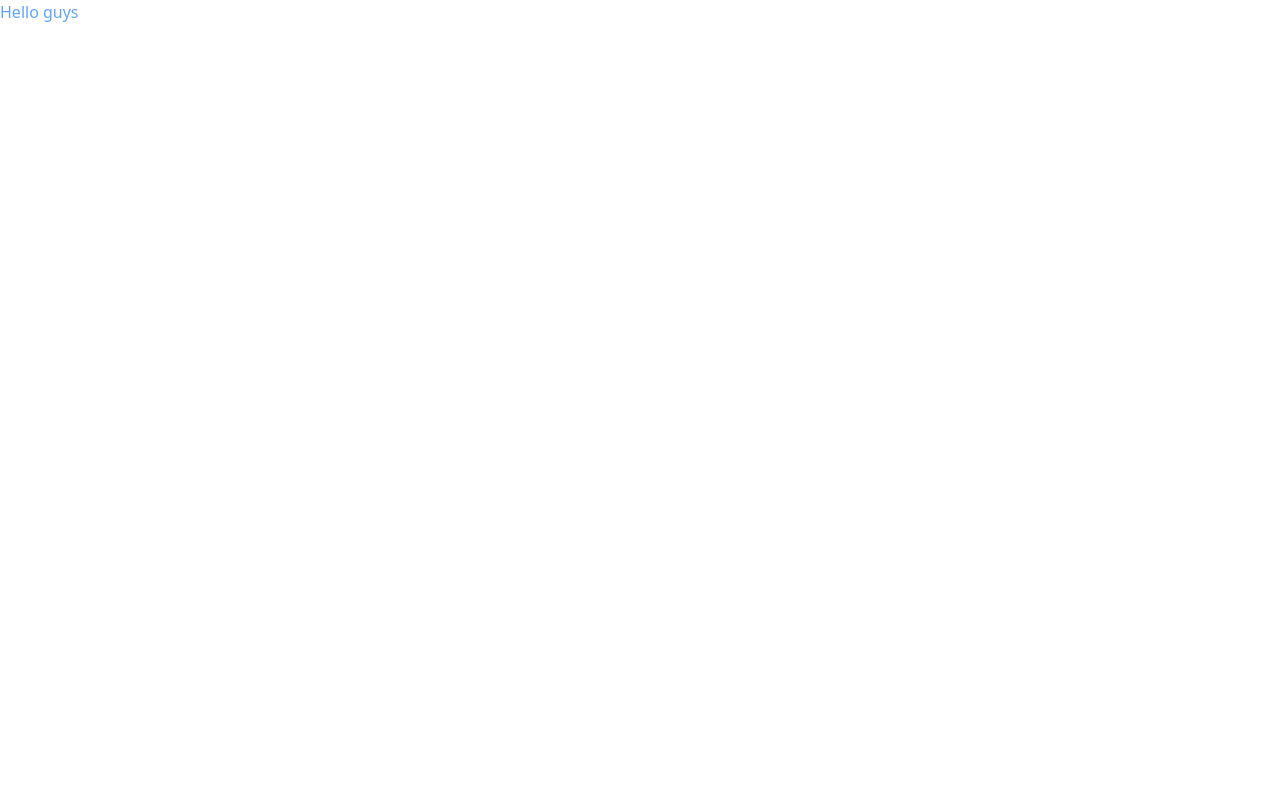
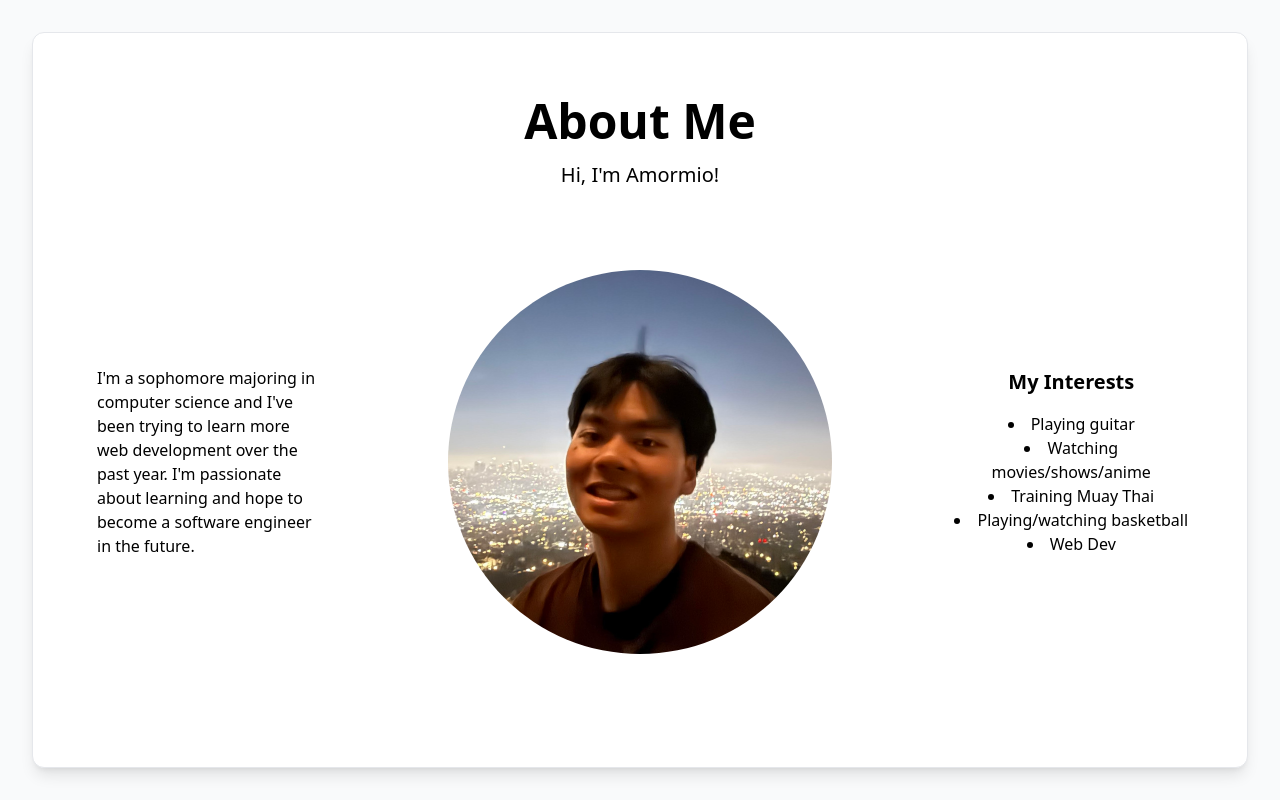
Before and after one commit to Amormio25/cses-dev-task1-frontend, a website built with webpack: page src/template.html in a window 1280 px wide. Built offline with nearby package versions, Linux system fonts and the light colour scheme.

Commit message:
Created simple about me page mostly experimenting with tailwind

```diff
--- a/src/assets/css/style.css
+++ b/src/assets/css/style.css
@@ -1,3 +1,21 @@
 @tailwind base;
 @tailwind components;
 @tailwind utilities;
+
+@layer base {
+  * {
+    @apply m-0 box-border p-0;
+    font-family:
+      system-ui,
+      -apple-system,
+      BlinkMacSystemFont,
+      "Segoe UI",
+      Roboto,
+      Oxygen,
+      Ubuntu,
+      Cantarell,
+      "Open Sans",
+      "Helvetica Neue",
+      sans-serif;
+  }
+}
--- a/src/template.html
+++ b/src/template.html
@@ -1,11 +1,44 @@
 <!doctype html>
-<html lang="en">
+<html class="h-screen w-screen overflow-hidden" lang="en">
   <head>
     <meta charset="UTF-8" />
     <meta name="viewport" content="width=device-width, initial-scale=1.0" />
     <title>About Me</title>
   </head>
-  <body>
-    <div class="text-blue-400">Hello guys</div>
+  <body
+    class="h-screen w-screen overflow-auto bg-gray-50 sm:overflow-hidden md:overflow-hidden"
+  >
+    <div
+      class="m-8 flex h-[calc(100%-4rem)] w-[calc(100%-4rem)] flex-col items-center justify-center overflow-auto rounded-xl border bg-white p-8 pt-16 shadow-lg sm:overflow-hidden md:overflow-hidden"
+    >
+      <h1 class="mb-4 pt-8 text-3xl font-semibold md:pt-0 md:text-5xl">
+        About Me
+      </h1>
+      <h3 class="text-lg md:text-xl">Hi, I'm Amormio!</h3>
+      <div
+        class="grid h-full w-full grid-cols-1 items-center justify-items-center text-center md:grid-cols-[1fr_2fr_1fr]"
+      >
+        <div id="intro" class="min-w-52 p-8 text-left">
+          I'm a sophomore majoring in computer science and I've been trying to
+          learn more web development over the past year. I'm passionate about
+          learning and hope to become a software engineer in the future.
+        </div>
+        <img
+          src="./assets/images/selfpic.jpg"
+          alt=""
+          class="h-auto w-48 max-w-full rounded-full object-cover md:w-2/3 md:min-w-48"
+        />
+        <div id="interests" class="pb-8 pt-4 md:p-4">
+          <h3 class="mb-4 text-xl font-semibold">My Interests</h3>
+          <ul class="items-left flex min-w-52 list-disc flex-col text-center">
+            <li class="list-inside p-0">Playing guitar</li>
+            <li class="list-inside p-0">Watching movies/shows/anime</li>
+            <li class="list-inside p-0">Training Muay Thai</li>
+            <li class="list-inside p-0">Playing/watching basketball</li>
+            <li class="list-inside p-0">Web Dev</li>
+          </ul>
+        </div>
+      </div>
+    </div>
   </body>
 </html>
```
Also changed, not shown: src/assets/images/selfpic.jpg (added).
